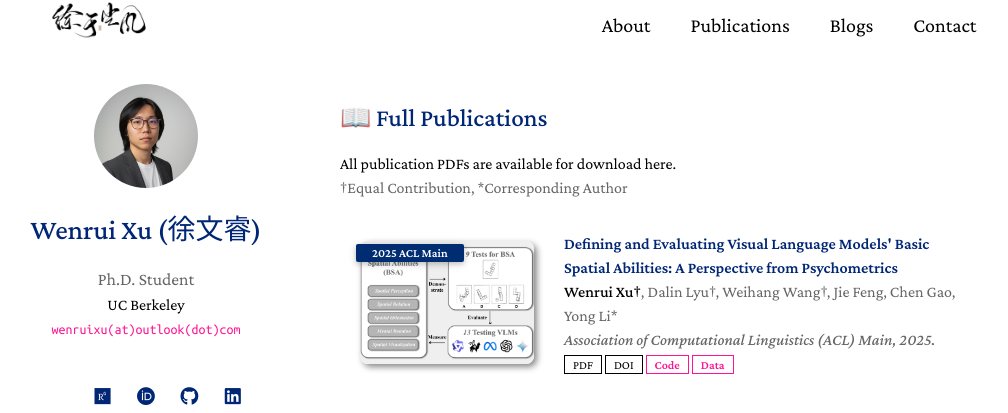
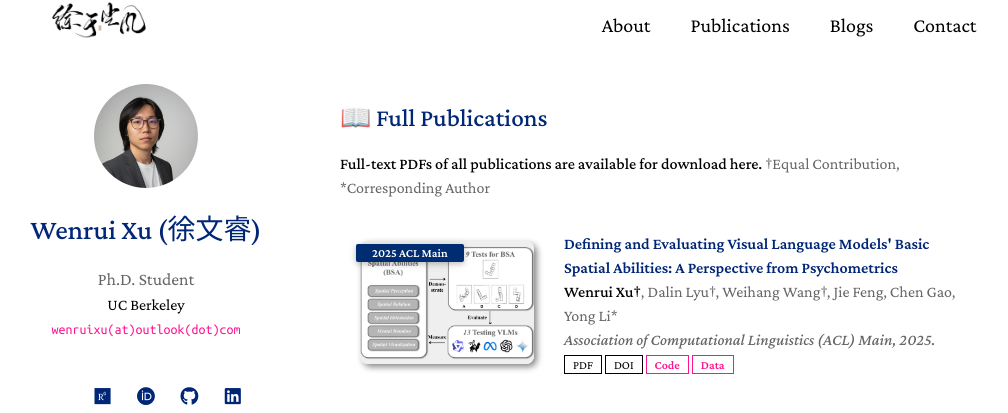
Before and after one commit to ruaruaxu/ruaruaxu.github.io, a Jekyll site: the page built from publications.md, in a window 1280 px wide and 1116 px high, cut to the strip 0-413 px from the top of the window. Shown: the whole strip, without its empty margins (130-1138 px from the left). Built offline with Jekyll 4.4.1, drawn with Linux system fonts in a browser that asks for light colours; a style sheet for code colours, icons or effects is not loaded; our own code applies the rules of GitHub Pages for plain Markdown files.

Commit message:
Add blog intro and update publications text
Add a new blog intro section to blogs.md introducing “徐徐图之” with Chinese characters, pronunciation, and translations, and keep the embedded Notion iframe. Update publications.md to replace the inline download link with a bolded sentence: “Full-text PDFs of all publications are available for download here.” and preserve the contribution/corresponding author note.

```diff
--- a/publications.md
+++ b/publications.md
@@ -4,7 +4,7 @@ layout: homepage
 
 ## 📖 Full Publications
 
-[All publication PDFs are available for download here.](./publications)<br>
+**Full-text PDFs of all publications are available for download here.**
 †Equal Contribution, *Corresponding Author
 
 <div class="publications">
```
Also changed, not shown: blogs.md (+3 -0 lines).
